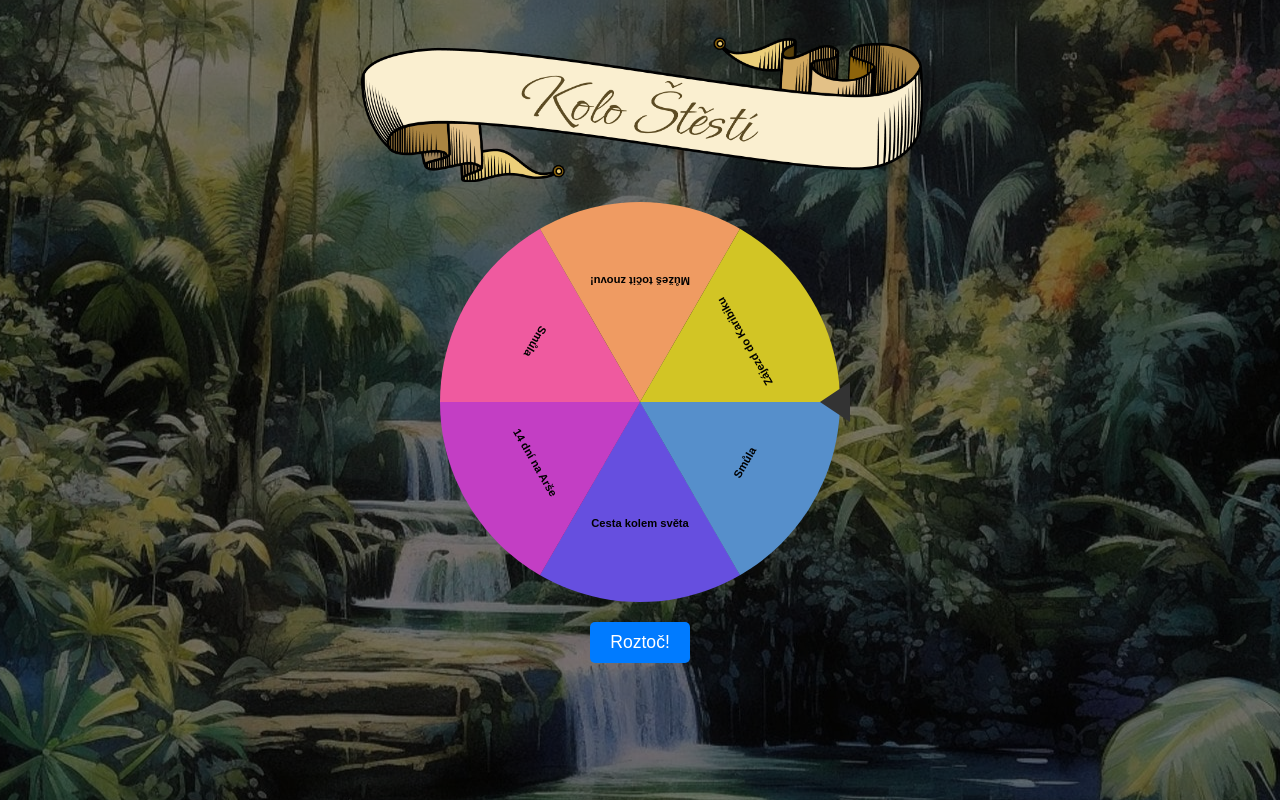
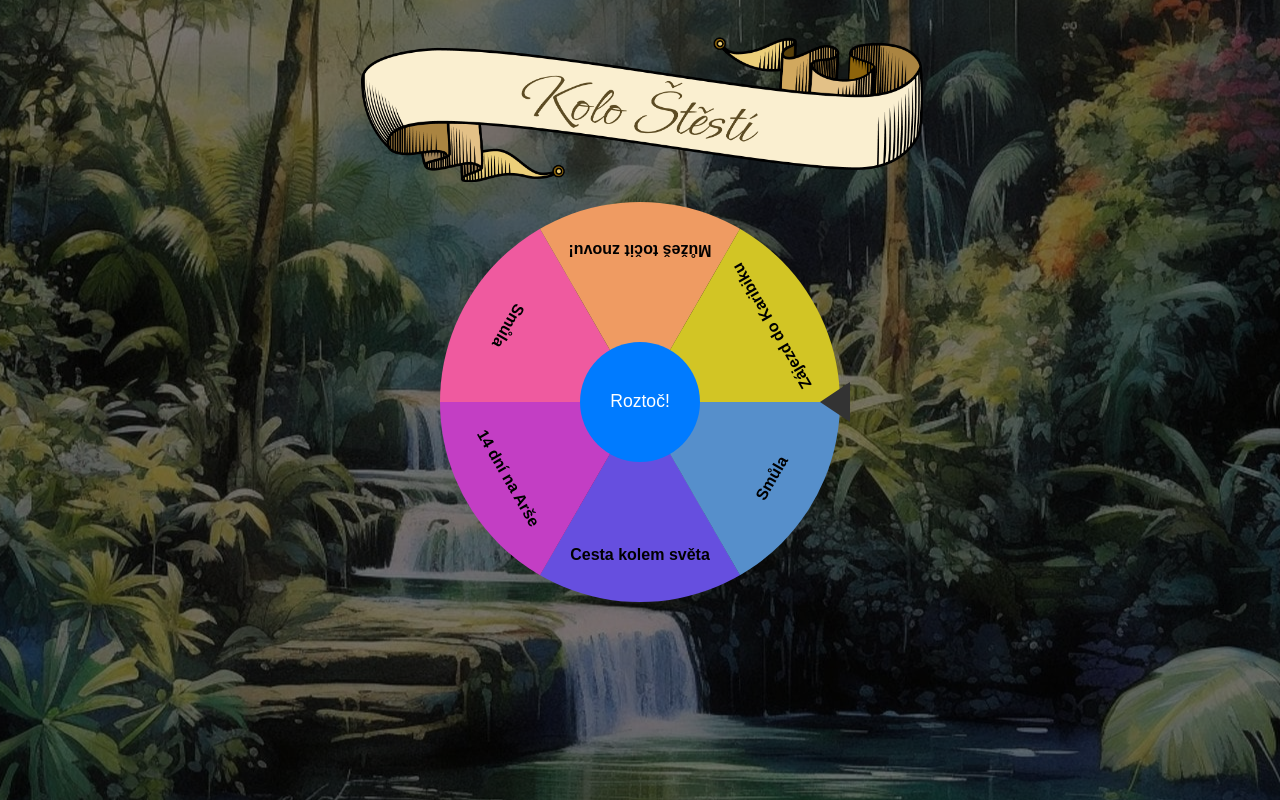
Before and after one commit to jiribuchta/WheelOfDecide, a website: page index.html in a window 1280 px wide. Drawn offline with nearby package versions, Linux system fonts and the light colour scheme.

Commit message:
changed wheel type

```diff
--- a/index.html
+++ b/index.html
@@ -11,18 +11,29 @@
     <div class="wheel-container">
         <div class="bg"></div>
         <div class="wheel">
-            <span class="segment" style="--rotation: 0deg;">Cesta kolem světa</span>
-            <span class="segment" style="--rotation: 60deg;">14 dní na Arše</span>
-            <span class="segment" style="--rotation: 120deg;">Smůla</span>
-            <span class="segment" style="--rotation: 180deg;">Můžeš točit znovu!</span>
-            <span class="segment" style="--rotation: 240deg;">Zájezd do Karibiku</span>
-            <span class="segment" style="--rotation: 300deg;">Smůla</span>
-        </div>
+          <span class="segment" style="--rotation: 0deg;">
+              <span>Cesta kolem světa</span>
+          </span>
+          <span class="segment" style="--rotation: 60deg;">
+              <span>14 dní na Arše</span>
+          </span>
+          <span class="segment" style="--rotation: 120deg;">
+              <span>Smůla</span>
+          </span>
+          <span class="segment" style="--rotation: 180deg;">
+              <span>Můžeš točit znovu!</span>
+          </span>
+          <span class="segment" style="--rotation: 240deg;">
+              <span>Zájezd do Karibiku</span>
+          </span>
+          <span class="segment" style="--rotation: 300deg;">
+              <span>Smůla</span>
+          </span>
+      </div>
         <div class="arrow"></div>
-
+        <button id="spin-button">Roztoč!</button>
     </div>
 
-    <button id="spin-button">Roztoč!</button>
     <div id="result" style="color: b0b0b0"></div>
     <div class="confetti-container"></div>
     <div id="winNotification" class="popup-notification">
--- a/style.css
+++ b/style.css
@@ -46,15 +46,17 @@ body {
     height: calc(70%*0.866); /* to assure that it will be 60deg 60deg 60deg triangle */
     display: inline-block;
     transform: translateX(-50%) rotate(var(--rotation)); /* Umístění a otočení segmentů */
-
     pointer-events: none;
     user-select: none;
 
     display: flex;
     justify-content: center; /* Horizontálně na střed */
     align-items: center;    /* Vertikálně na střed */
-    writing-mode: sideways-rl;
-    font-size: 1.4vh;
+}
+
+.segment > span { /* Stylujeme vnitřní span s textem */
+    transform: translateY(175%); /* Posuneme text nahoru */
+    font-size: 100%;
     font-weight: bold;
 }
 
@@ -80,13 +82,24 @@ body {
 }
 
 #spin-button {
-    padding: 10px 20px;
+    width: min(15vw, 15vh);
+    height: min(15vw, 15vh);
+    padding: 0; /* Odstraň padding, nebo ho uprav tak, aby celkové rozměry zůstaly stejné */
     font-size: 1.1em;
     cursor: pointer;
     background-color: #007bff;
     color: white;
     border: none;
-    border-radius: 5px;
+    border-radius: 50%; /* Polovina šířky/výšky vytvoří kruh */
+    position: absolute;
+    top: 50%;
+    left: 50%;
+    transform: translate(-50%, -50%);
+    z-index: 50; /* Aby byl nad kolem */
+    display: flex; /* Pro centrování textu uvnitř kruhu */
+    justify-content: center;
+    align-items: center;
+    text-align: center; /* Pro jistotu zarovnání textu */
 }
 
 #result {
@@ -103,6 +116,7 @@ body {
     height: 100%;
     overflow: hidden;
     pointer-events: none; /* Aby konfety neblokovaly interakci */
+    z-index: 200;
 }
 
 .confetti {
@@ -155,7 +169,7 @@ body {
     background-color: rgba(0, 0, 0, 0.5); /* Průhledné pozadí */
     width: 100%;
     height: 100%;
-    z-index: 1000; /* Aby bylo nad ostatním obsahem */
+    z-index: 101; /* Aby bylo nad ostatním obsahem */
     justify-content: center;
     align-items: center;
   }
@@ -171,6 +185,7 @@ body {
     top: 50%;
     left: 50%;
     transform: translate(-50%, -50%);
+    z-index: 102; /* Aby bylo nad pozadím */
   }
 
   h2 {
```
